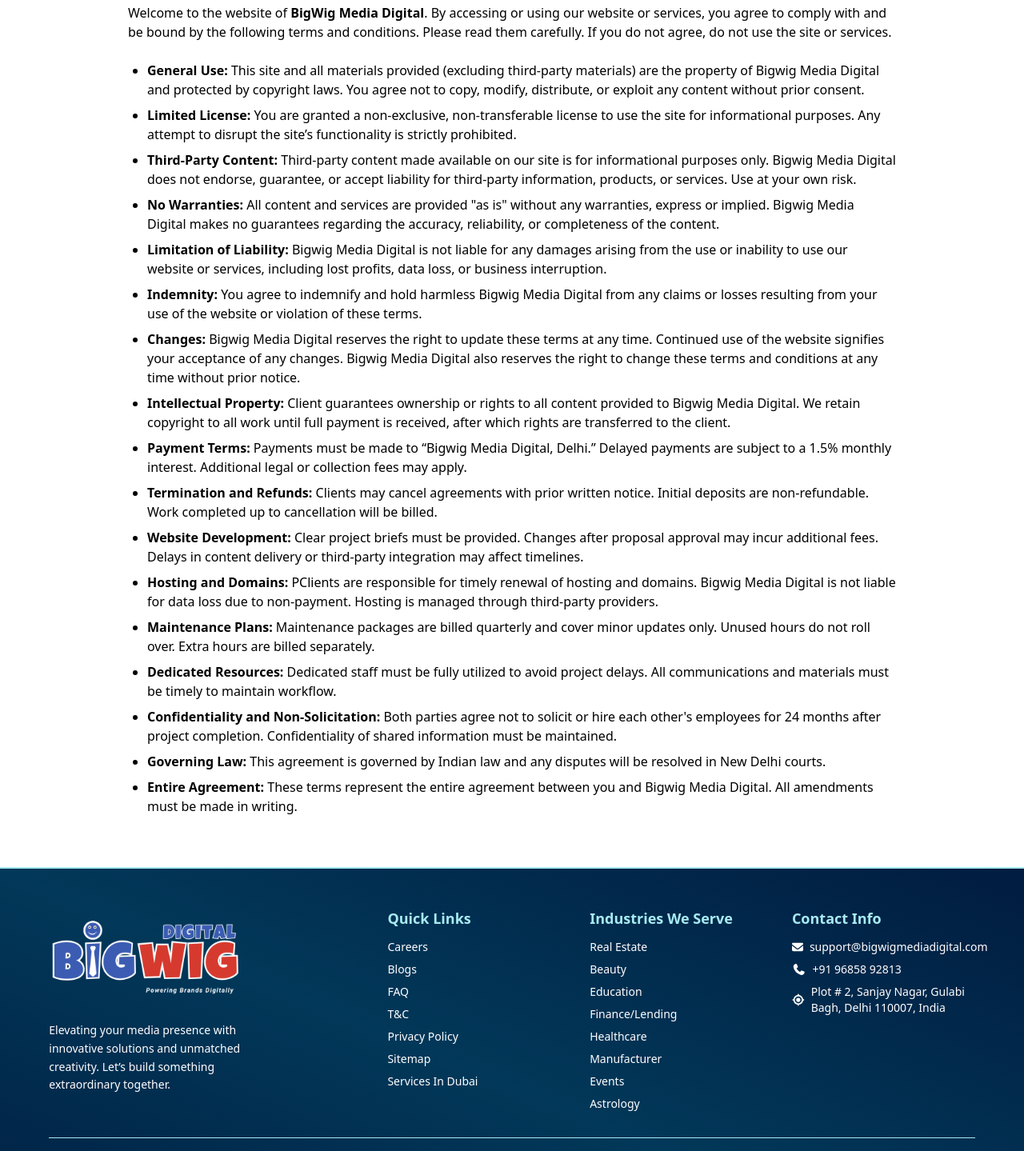
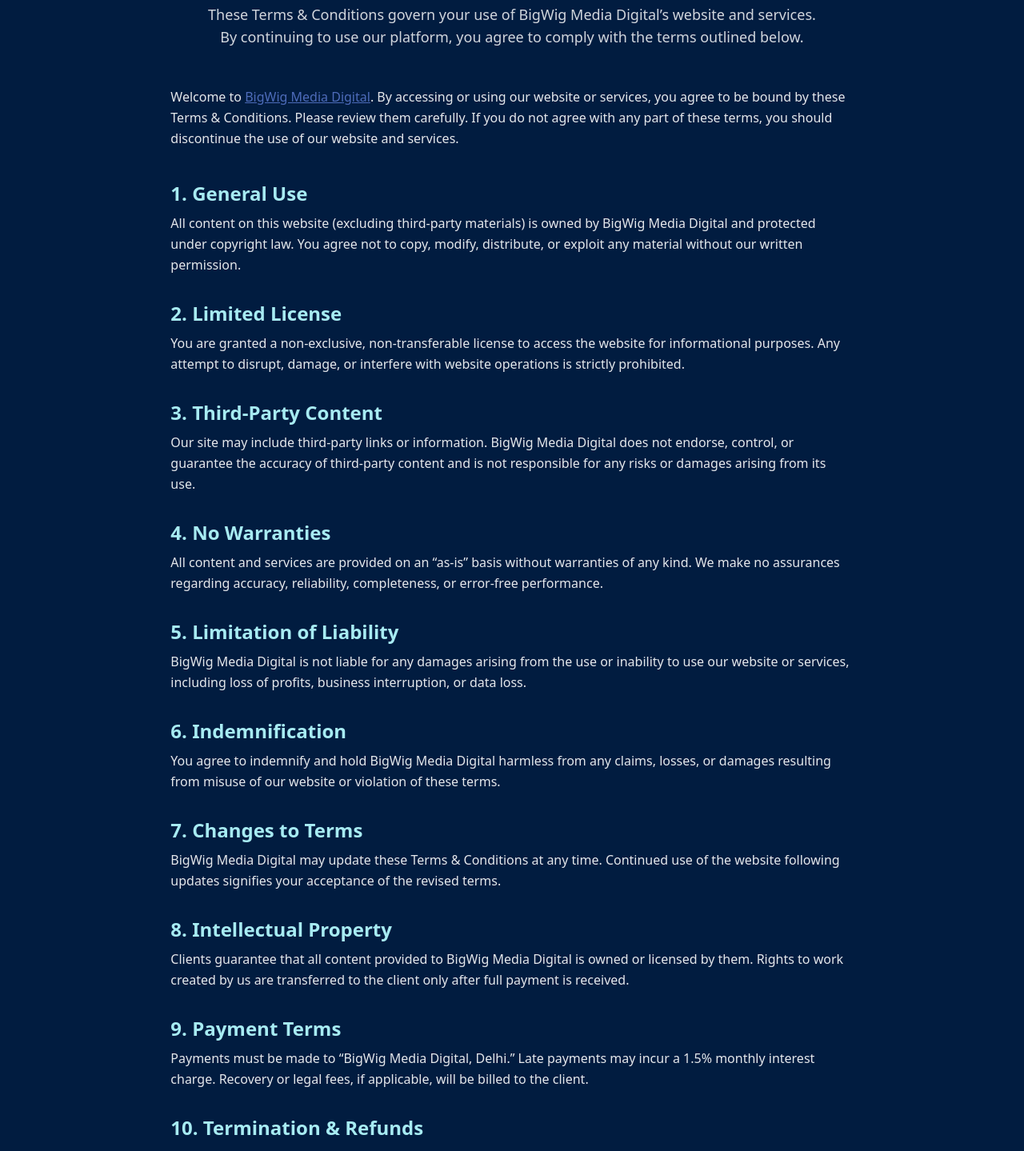
Before and after one commit to Chandan2812/bigwignew, a Next.js app: page /terms-and-condition in a window 1280 px wide. Shown: the part 180-1619 px from the top of the page at 80% size. Built offline with nearby package versions, Linux system fonts and the light colour scheme.

Commit message:
updated t&c, privacy, sitemap

```diff
--- a/src/app/terms-and-condition/page.tsx
+++ b/src/app/terms-and-condition/page.tsx
@@ -3,9 +3,9 @@
 
 export default function TermsOfUse() {
   return (
-    <div>
+    <div className="bg-[var(--color1)] text-white">
       <Nav />
-      <div className="pt-12 md:pt-12 bg-white min-h-screen text-black">
+
       <title>Terms & Conditions</title>
       <meta
         name="description"
@@ -16,130 +16,234 @@
         href="https://www.bigwigmediadigital.com/terms-and-condition"
       />
 
-        <div className=" pb-10 pt-10 px-4 sm:px-8 max-w-5xl mx-auto">
-          <h1 className="text-3xl sm:text-3xl font-bold text-center mb-6">
-            Terms and Conditions of Use and Employing Bigwig Media Digital
+      <div className="py-12 w-11/12 md:w-2/3 mx-auto mt-16 md:mt-20 text-white">
+        {/* HEADER */}
+        <h1 className="text-4xl font-bold text-center text-[var(--color5)] mb-4">
+          Terms & Conditions
         </h1>
-          <p className="mb-6">
-            Welcome to the website of{" "}
-            <strong>
-              {" "}
-              <a href="https://www.bigwigmediadigital.com/">
+
+        <p className="text-center text-gray-300 mb-12 max-w-3xl mx-auto text-lg">
+          These Terms & Conditions govern your use of BigWig Media Digital’s
+          website and services. By continuing to use our platform, you agree to
+          comply with the terms outlined below.
+        </p>
+
+        {/* CONTENT */}
+        <div className="space-y-10 leading-relaxed text-gray-200">
+          {/* INTRO */}
+          <section>
+            <p>
+              Welcome to{" "}
+              <a
+                href="https://www.bigwigmediadigital.com/"
+                className="text-[var(--primary-color)] underline"
+              >
                 BigWig Media Digital
               </a>
-            </strong>
-            . By accessing or using our website or services, you agree to comply
-            with and be bound by the following terms and conditions. Please read
-            them carefully. If you do not agree, do not use the site or
-            services.
+              . By accessing or using our website or services, you agree to be
+              bound by these Terms & Conditions. Please review them carefully.
+              If you do not agree with any part of these terms, you should
+              discontinue the use of our website and services.
             </p>
-          <section className="mb-6">
-            <ul className="list-disc pl-6 space-y-2">
-              <li>
-                <strong>General Use:</strong> This site and all materials
-                provided (excluding third-party materials) are the property of
-                Bigwig Media Digital and protected by copyright laws. You agree
-                not to copy, modify, distribute, or exploit any content without
-                prior consent.
-              </li>
-              <li>
-                <strong>Limited License: </strong> You are granted a
-                non-exclusive, non-transferable license to use the site for
-                informational purposes. Any attempt to disrupt the site’s
-                functionality is strictly prohibited.
-              </li>
-              <li>
-                <strong>Third-Party Content: </strong> Third-party content made
-                available on our site is for informational purposes only. Bigwig
-                Media Digital does not endorse, guarantee, or accept liability
-                for third-party information, products, or services. Use at your
-                own risk.
-              </li>
-              <li>
-                <strong>No Warranties:</strong> All content and services are
-                provided &#34;as is&#34; without any warranties, express or
-                implied. Bigwig Media Digital makes no guarantees regarding the
-                accuracy, reliability, or completeness of the content.
-              </li>
-              <li>
-                <strong>Limitation of Liability:</strong> Bigwig Media Digital
-                is not liable for any damages arising from the use or inability
-                to use our website or services, including lost profits, data
-                loss, or business interruption.
-              </li>
-              <li>
-                <strong>Indemnity: </strong> You agree to indemnify and hold
-                harmless Bigwig Media Digital from any claims or losses
-                resulting from your use of the website or violation of these
-                terms.
-              </li>
-              <li>
-                <strong>Changes: </strong> Bigwig Media Digital reserves the
-                right to update these terms at any time. Continued use of the
-                website signifies your acceptance of any changes. Bigwig Media
-                Digital also reserves the right to change these terms and
-                conditions at any time without prior notice.
-              </li>
-              <li>
-                <strong>Intellectual Property: </strong>Client guarantees
-                ownership or rights to all content provided to Bigwig Media
-                Digital. We retain copyright to all work until full payment is
-                received, after which rights are transferred to the client.
-              </li>
-              <li>
-                <strong>Payment Terms:</strong> Payments must be made to “Bigwig
-                Media Digital, Delhi.” Delayed payments are subject to a 1.5%
-                monthly interest. Additional legal or collection fees may apply.
-              </li>
-              <li>
-                <strong>Termination and Refunds: </strong> Clients may cancel
-                agreements with prior written notice. Initial deposits are
-                non-refundable. Work completed up to cancellation will be
-                billed.
-              </li>
-              <li>
-                <strong>Website Development: </strong> Clear project briefs must
-                be provided. Changes after proposal approval may incur
-                additional fees. Delays in content delivery or third-party
-                integration may affect timelines.
-              </li>
-              <li>
-                <strong>Hosting and Domains: </strong> PClients are responsible
-                for timely renewal of hosting and domains. Bigwig Media Digital
-                is not liable for data loss due to non-payment. Hosting is
-                managed through third-party providers.
-              </li>
-              <li>
-                <strong>Maintenance Plans: </strong> Maintenance packages are
-                billed quarterly and cover minor updates only. Unused hours do
-                not roll over. Extra hours are billed separately.
-              </li>
-              <li>
-                <strong>Dedicated Resources: </strong> Dedicated staff must be
-                fully utilized to avoid project delays. All communications and
-                materials must be timely to maintain workflow.
-              </li>
-              <li>
-                <strong>Confidentiality and Non-Solicitation: </strong> Both
-                parties agree not to solicit or hire each other&#39;s employees
-                for 24 months after project completion. Confidentiality of
-                shared information must be maintained.
-              </li>
-              <li>
-                <strong>Governing Law: </strong> This agreement is governed by
-                Indian law and any disputes will be resolved in New Delhi
-                courts.
-              </li>
-              <li>
-                <strong>Entire Agreement: </strong> These terms represent the
-                entire agreement between you and Bigwig Media Digital. All
-                amendments must be made in writing.
-              </li>
-            </ul>
+          </section>
+
+          {/* TERMS */}
+          <section className="space-y-8">
+            <div>
+              <h2 className="text-2xl font-semibold text-[var(--color5)] mb-2">
+                1. General Use
+              </h2>
+              <p>
+                All content on this website (excluding third-party materials) is
+                owned by BigWig Media Digital and protected under copyright law.
+                You agree not to copy, modify, distribute, or exploit any
+                material without our written permission.
+              </p>
+            </div>
+
+            <div>
+              <h2 className="text-2xl font-semibold text-[var(--color5)] mb-2">
+                2. Limited License
+              </h2>
+              <p>
+                You are granted a non-exclusive, non-transferable license to
+                access the website for informational purposes. Any attempt to
+                disrupt, damage, or interfere with website operations is
+                strictly prohibited.
+              </p>
+            </div>
+
+            <div>
+              <h2 className="text-2xl font-semibold text-[var(--color5)] mb-2">
+                3. Third-Party Content
+              </h2>
+              <p>
+                Our site may include third-party links or information. BigWig
+                Media Digital does not endorse, control, or guarantee the
+                accuracy of third-party content and is not responsible for any
+                risks or damages arising from its use.
+              </p>
+            </div>
+
+            <div>
+              <h2 className="text-2xl font-semibold text-[var(--color5)] mb-2">
+                4. No Warranties
+              </h2>
+              <p>
+                All content and services are provided on an “as-is” basis
+                without warranties of any kind. We make no assurances regarding
+                accuracy, reliability, completeness, or error-free performance.
+              </p>
+            </div>
+
+            <div>
+              <h2 className="text-2xl font-semibold text-[var(--color5)] mb-2">
+                5. Limitation of Liability
+              </h2>
+              <p>
+                BigWig Media Digital is not liable for any damages arising from
+                the use or inability to use our website or services, including
+                loss of profits, business interruption, or data loss.
+              </p>
+            </div>
+
+            <div>
+              <h2 className="text-2xl font-semibold text-[var(--color5)] mb-2">
+                6. Indemnification
+              </h2>
+              <p>
+                You agree to indemnify and hold BigWig Media Digital harmless
+                from any claims, losses, or damages resulting from misuse of our
+                website or violation of these terms.
+              </p>
+            </div>
+
+            <div>
+              <h2 className="text-2xl font-semibold text-[var(--color5)] mb-2">
+                7. Changes to Terms
+              </h2>
+              <p>
+                BigWig Media Digital may update these Terms & Conditions at any
+                time. Continued use of the website following updates signifies
+                your acceptance of the revised terms.
+              </p>
+            </div>
+
+            <div>
+              <h2 className="text-2xl font-semibold text-[var(--color5)] mb-2">
+                8. Intellectual Property
+              </h2>
+              <p>
+                Clients guarantee that all content provided to BigWig Media
+                Digital is owned or licensed by them. Rights to work created by
+                us are transferred to the client only after full payment is
+                received.
+              </p>
+            </div>
+
+            <div>
+              <h2 className="text-2xl font-semibold text-[var(--color5)] mb-2">
+                9. Payment Terms
+              </h2>
+              <p>
+                Payments must be made to “BigWig Media Digital, Delhi.” Late
+                payments may incur a 1.5% monthly interest charge. Recovery or
+                legal fees, if applicable, will be billed to the client.
+              </p>
+            </div>
+
+            <div>
+              <h2 className="text-2xl font-semibold text-[var(--color5)] mb-2">
+                10. Termination & Refunds
+              </h2>
+              <p>
+                Clients may cancel ongoing services by providing written notice.
+                Initial deposits are non-refundable, and completed work will be
+                billed up to the date of cancellation.
+              </p>
+            </div>
+
+            <div>
+              <h2 className="text-2xl font-semibold text-[var(--color5)] mb-2">
+                11. Website Development
+              </h2>
+              <p>
+                Clients must provide clear project requirements. Modifications
+                after project approval may incur additional charges. Delays
+                caused by third-party integrations or incomplete content may
+                affect delivery timelines.
+              </p>
+            </div>
+
+            <div>
+              <h2 className="text-2xl font-semibold text-[var(--color5)] mb-2">
+                12. Hosting & Domains
+              </h2>
+              <p>
+                Clients are responsible for timely renewal of hosting and domain
+                services. BigWig Media Digital is not liable for data loss or
+                downtime due to non-payment or issues with third-party
+                providers.
+              </p>
+            </div>
+
+            <div>
+              <h2 className="text-2xl font-semibold text-[var(--color5)] mb-2">
+                13. Maintenance Plans
+              </h2>
+              <p>
+                Maintenance packages include minor updates only and are billed
+                quarterly. Unused hours do not roll over. Additional tasks
+                outside the plan will be billed separately.
+              </p>
+            </div>
+
+            <div>
+              <h2 className="text-2xl font-semibold text-[var(--color5)] mb-2">
+                14. Dedicated Resources
+              </h2>
+              <p>
+                Dedicated resource plans require timely client feedback and
+                content. Delays may affect project progress and deadlines.
+              </p>
+            </div>
+
+            <div>
+              <h2 className="text-2xl font-semibold text-[var(--color5)] mb-2">
+                15. Confidentiality & Non-Solicitation
+              </h2>
+              <p>
+                Both parties agree to maintain confidentiality of shared
+                information. Neither party may hire or solicit the other's
+                employees for 24 months after project completion.
+              </p>
+            </div>
+
+            <div>
+              <h2 className="text-2xl font-semibold text-[var(--color5)] mb-2">
+                16. Governing Law
+              </h2>
+              <p>
+                These terms are governed by Indian law. All disputes will be
+                handled under the jurisdiction of New Delhi courts.
+              </p>
+            </div>
+
+            <div>
+              <h2 className="text-2xl font-semibold text-[var(--color5)] mb-2">
+                17. Entire Agreement
+              </h2>
+              <p>
+                These Terms & Conditions constitute the full agreement between
+                you and BigWig Media Digital. Any amendments must be made in
+                writing.
+              </p>
+            </div>
           </section>
         </div>
+      </div>
+
       <Footer />
-      </div>
     </div>
   );
 }
```
Also changed, not shown: src/app/privacy-policy/page.tsx (+8 -5 lines), src/app/sitemap/page.tsx (+4 -4 lines). Lines whose indentation alone changed are shown as unchanged.
